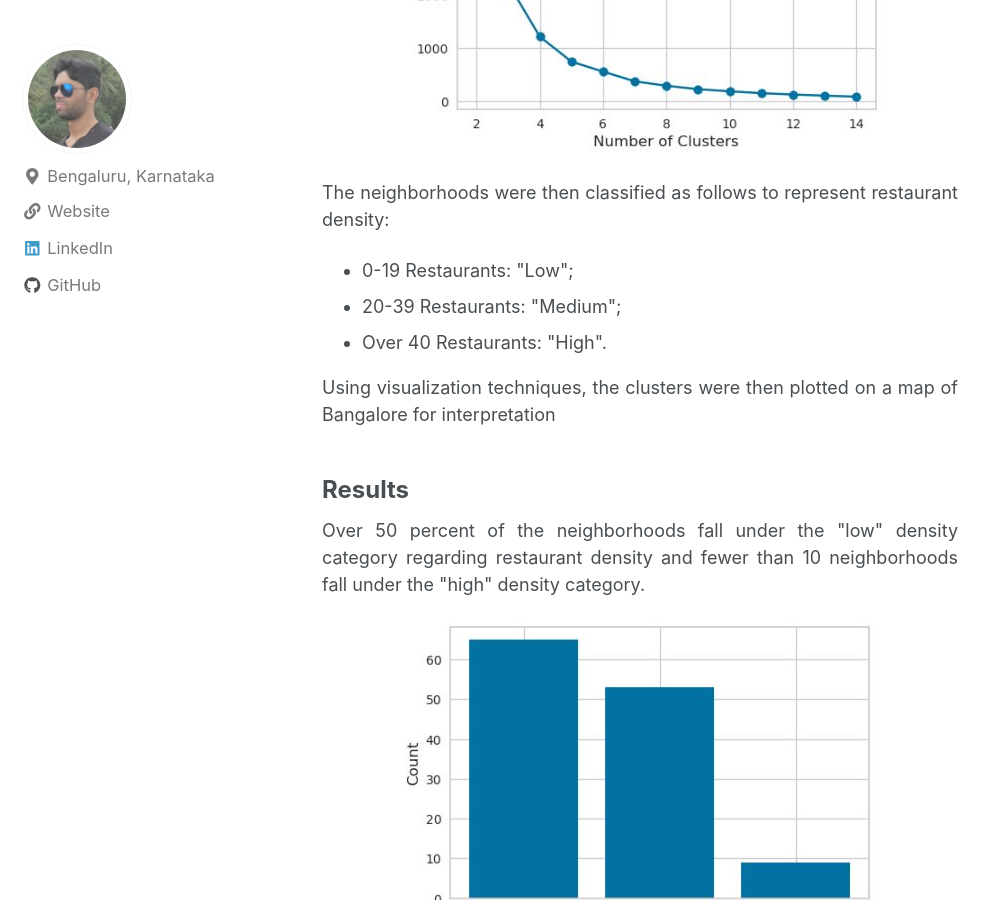
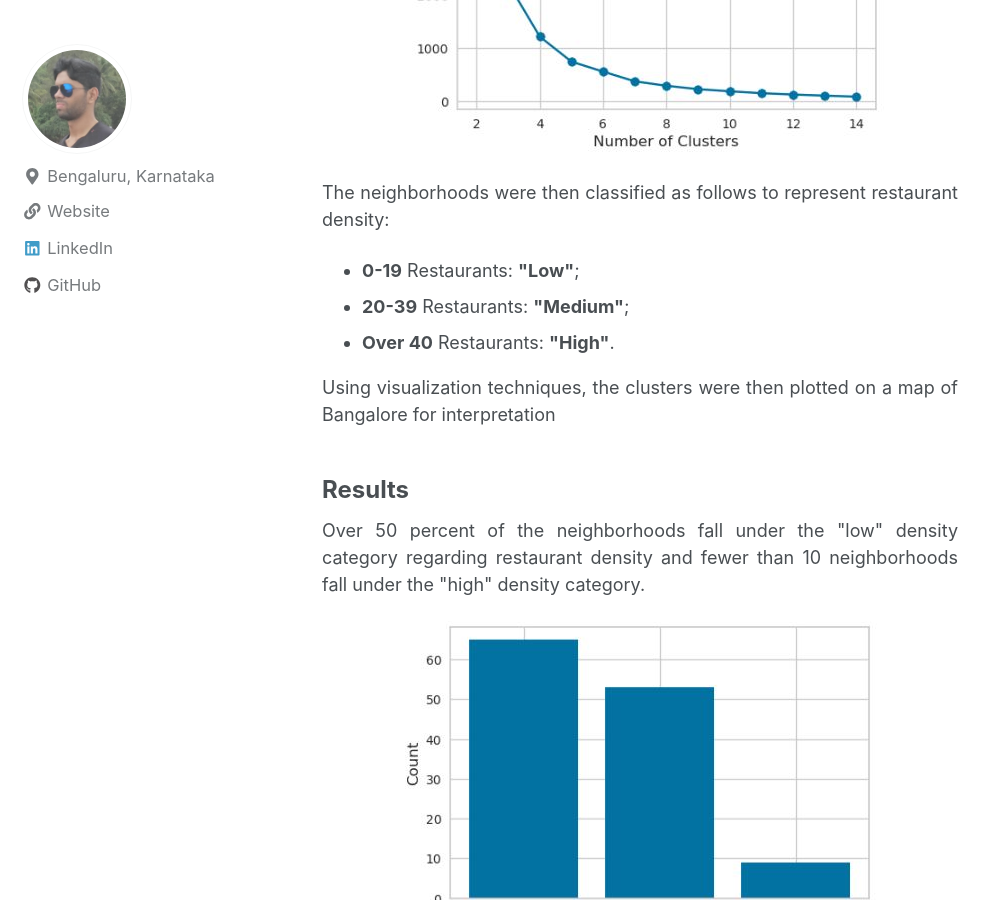
Before and after one commit to gopalrahulrg/gopalrahulrg.github.io, a Jekyll site: the page built from _posts/2019-11-01-cnbr.md, in a window 1280 px wide and 900 px high, scrolled down 4080 px. Shown: the whole window, without its empty margins (0-997 px from the left). Built offline with Jekyll 4.4.1, drawn with Linux system fonts in a browser that asks for light colours; nearby versions of some CDN libraries.

```diff
--- a/_posts/2019-11-01-cnbr.md
+++ b/_posts/2019-11-01-cnbr.md
@@ -86,9 +86,9 @@ mathjax: true
 <div style="text-align: justify"><p>The neighborhoods were then classified as follows to represent restaurant density:</p>
 
   <ul>
-  <li>0-19 Restaurants: "Low";</li>
-  <li>20-39 Restaurants: "Medium";</li>
-  <li>Over 40 Restaurants: "High".</li>
+  <li><b>0-19</b> Restaurants: <b>"Low"</b>;</li>
+  <li><b>20-39</b> Restaurants: <b>"Medium"</b>;</li>
+  <li><b>Over 40</b> Restaurants: <b>"High"</b>.</li>
 </ul>
 
 <div style="text-align: justify"><p>Using visualization techniques, the clusters were then plotted on a map of Bangalore for interpretation</p>
```
